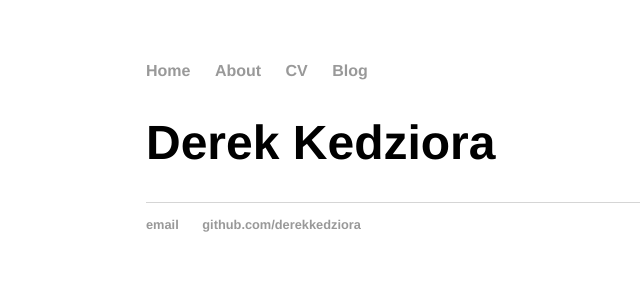
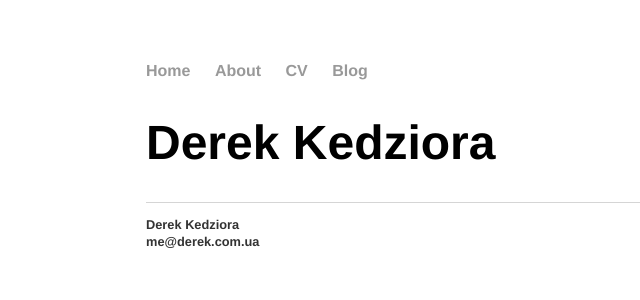
Before and after one commit to ZeroDeth/derekkedziora.github.io, a Jekyll site: the page built from index.html, in a window 1280 px wide. Shown: the top 300 px of the page, without its empty margins (46-686 px from the left). Built offline with Jekyll 4.4.1, drawn with Linux system fonts in a browser that asks for light colours.

Commit message:
email changed

```diff
--- a/_layouts/default.html
+++ b/_layouts/default.html
@@ -25,8 +25,8 @@
 
   <footer>
    <ul>
-   <li><a href="mailto:me@derek.com.ua">email</a></li>
-   <li><a href="https://github.com/derekkedziora">github.com/derekkedziora</a></li>
+    <li>Derek Kedziora</li><br>
+   <li>me@derek.com.ua</li>
    </ul>
   </footer>
   </body>
```
